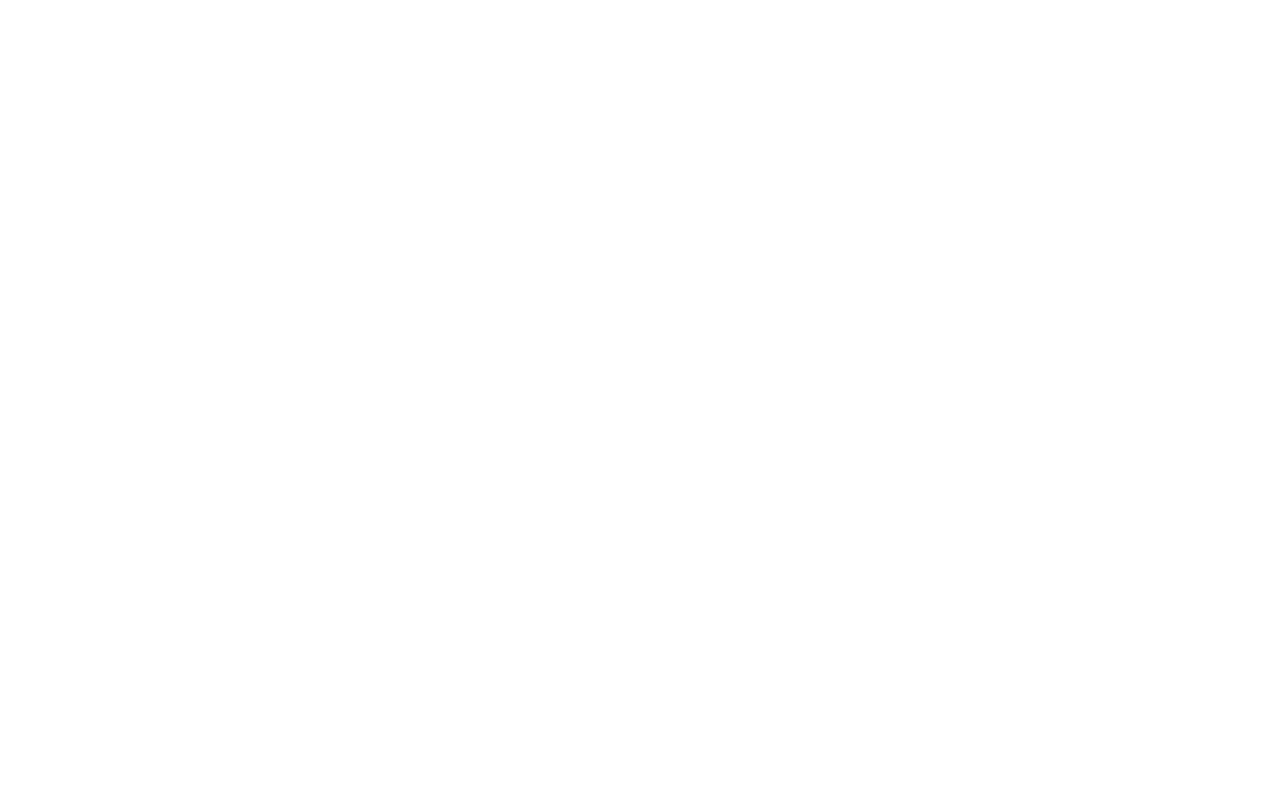
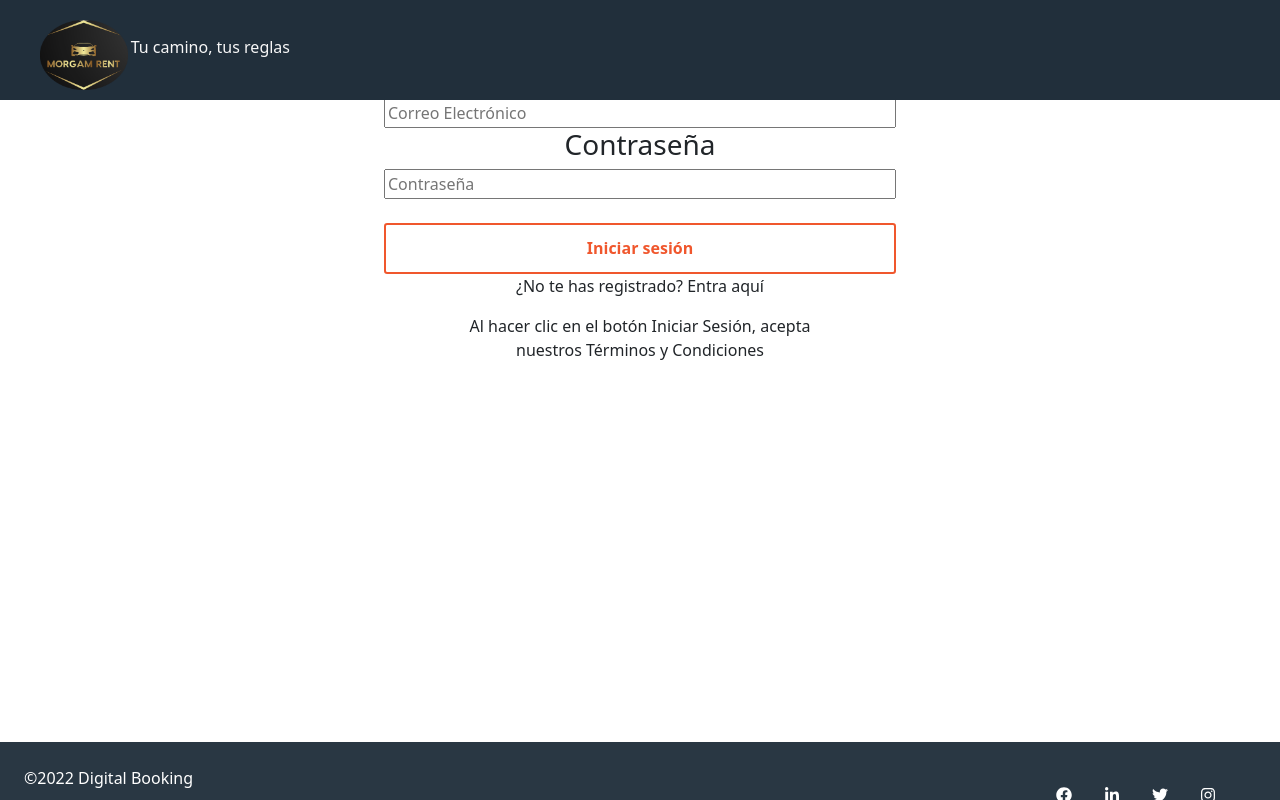
Before and after one commit to AdrianMoncada/Car-Rental, a React (Create React App) app in the folder frontEnd/carbooking/: page /home/signin in a window 1280 px wide. Built offline with nearby package versions, Linux system fonts and the light colour scheme.

Commit message:
solucionando conflictos

```diff
--- a/frontEnd/carbooking/src/components/header.js
+++ b/frontEnd/carbooking/src/components/header.js
@@ -1,36 +1,25 @@
 import React from "react";
 import { useNavigate, Link } from "react-router-dom";
+import Menum from './menu'
 import {
-  Headers,
-  ButtonSign,
-  ContainerBtn,
-  Icon,
-  ContainerIcon,
-  ContainerMenu,
-  Menu,
-  Icon2,
-  ContainerIcon2,
+  Headers,ButtonSign,ContainerBtn,
+  Icon,ContainerIcon,ContainerMenu,
 } from "../pages/home/home.styles";
 
-const Header = ({ mostrarModal, usuario }) => {
+
+
+ const Header = () => {
  const navigate = useNavigate();
     return (
        <Headers>
           <ContainerIcon>
-        <Link to="/home">
-          <Icon src="/per2.png" alt="digitlB" />
-        </Link>
+             <Link to="/home"><Icon src="/per2.png" alt='morgamlogo' /></Link>
              <p>Tu camino, tus reglas</p>
           </ContainerIcon>
-      <ContainerIcon2>
-        <Link to="/home">
-          <Icon2 src="/per2.png" alt="digitlB" />
-        </Link>
-      </ContainerIcon2>
+
           <ContainerMenu>
-        <Menu src="/menu.png" alt="digitlB" />
+          <Menum/>
           </ContainerMenu>
-
 
           <ContainerBtn>
              <ButtonSign onClick={() => navigate("signup")}>Crear cuenta</ButtonSign>
@@ -38,30 +27,8 @@ const Header = ({ mostrarModal, usuario }) => {
 
           </ContainerBtn>
        </Headers>
+
     )
  }
 
-// const Header = () => {
-// const navigate = useNavigate();
-//    return (
-//       <Headers>
-//          <ContainerIcon>
-//             <Link to="/home"><Icon src="/per2.png" alt='morgamlogo' /></Link>
-//             <p>Tu camino, tus reglas</p>
-//          </ContainerIcon>
-
-//          <ContainerMenu>
-//          <Menu/>
-//          </ContainerMenu>
-
-//          <ContainerBtn>
-//             <ButtonSign onClick={() => navigate("signup")}>Crear cuenta</ButtonSign>
-//             <ButtonSign onClick={() => navigate("signin")}>Iniciar sesion</ButtonSign>
-
-//          </ContainerBtn>
-//       </Headers>
-
-//    )
-// }
-
 export default Header
--- /dev/null
+++ b/frontEnd/carbooking/src/components/hearderSecond.js
@@ -0,0 +1,23 @@
+import React from 'react';
+import { Link } from 'react-router-dom';
+import {
+   Headers,
+   Icon, ContainerIcon
+} from '../pages/home/home.styles';
+
+
+const HeaderSecond = () => {
+
+   return (
+      <Headers>
+         <ContainerIcon>
+            <Link to="/home"><Icon src="/per2.png" alt='morgamlogo' /></Link>
+            <p>Tu camino, tus reglas</p>
+         </ContainerIcon>
+
+      </Headers>
+
+   )
+}
+
+export default HeaderSecond
--- a/frontEnd/carbooking/src/components/menu.js
+++ b/frontEnd/carbooking/src/components/menu.js
@@ -9,8 +9,8 @@ const Menum = () => {
       <div>
          <input type="checkbox" id="abrir-cerrar" name="abrir-cerrar" value=""/>
          <label for="abrir-cerrar">&#9776;
-         <span class="abrir">Abrir</span>
-         <span class="cerrar">Cerrar</span>
+         <span class="abrir"></span>
+         <span class="cerrar"></span>
          </label>
          <div id="sidebar" class="sidebar">
          <ul class="menu">
--- a/frontEnd/carbooking/src/components/menustyles.css
+++ b/frontEnd/carbooking/src/components/menustyles.css
@@ -21,7 +21,7 @@ input#abrir-cerrar {
 label[for="abrir-cerrar"] {
     cursor:pointer;
     padding: 1rem;
-    background-color:#333;
+
     color:#fff;
     display:inline-block;
     width:65%;
--- a/frontEnd/carbooking/src/pages/Login/Login.js
+++ b/frontEnd/carbooking/src/pages/Login/Login.js
@@ -1,16 +1,22 @@
 import React from 'react';
 import LoginScreens from '../../components/component/Forms/FormLogin/LoginScreen';
-import Modal from 'react-bootstrap/Modal';
+import Footer from '../../components/footer';
 
-export default function Login ({mostrar, cerrarModal, usuario, cambiarUsuario}){
+import HeaderSecond from '../../components/hearderSecond';
+import { Headers, Footers} from './login.styles';
+
+export default function Login (){
 
     return(
-      <Modal show={mostrar} onHide={cerrarModal}>
-        <Modal.Header closeButton>
-          <Modal.Title>Login</Modal.Title>
-        </Modal.Header>
-        <Modal.Body><LoginScreens usuario={usuario} cambiarUsuario={cambiarUsuario} cerrarModal={cerrarModal} /></Modal.Body>
-      </Modal>
+      <body>
+        <Headers>
+          <HeaderSecond/>
+        </Headers>
+        <LoginScreens />
+        <Footers>
+          <Footer />
+        </Footers>
+      </body>
     );
 
 }
--- a/frontEnd/carbooking/src/pages/Register/Register.js
+++ b/frontEnd/carbooking/src/pages/Register/Register.js
@@ -1,5 +1,6 @@
 import React from 'react';
-import Header from '../../components/header';
+import HeaderSecond from '../../components/hearderSecond';
+
 import Footer from '../../components/footer';
 import {Form, Button, Inputs, CenteredText, LastParagraph, InputsContainer } from './Register.styles';
 import { Headers, Footers } from '../Login/login.styles';
@@ -11,7 +12,7 @@ export default function Register (){
 
         <body>
             <Headers>
-                <Header/>
+                <HeaderSecond/>
             </Headers>
         <Form >
 
--- a/frontEnd/carbooking/src/pages/home/home.js
+++ b/frontEnd/carbooking/src/pages/home/home.js
@@ -1,34 +1,23 @@
-import React, { useState } from 'react';
+import React from 'react';
 import  Header  from '../../components/header';
+import Banner from '../../components/component/banner/banner';
 import  Footer  from '../../components/footer';
 import List  from   '../../components/List';
 import CardCategories from '../../components/category/listCategories';
 import { Container } from './home.styles'
-import BannerSearch from '../../components/component/banner/banner';
-import Login from '../Login/Login';
-//import SelectCiudades from '../../components/component/banner/selectciudades';
-//import calendariobanner from '../../components/component/calendarioBanner/calendariobanner';
 
 
 const Home = () =>{
-    const [show, setShow] = useState(false);
-    const [user, setUser] = useState({
-        nombre: "Administrador",
-        correo: "admin@carbooking.com",
-        password: "123456",
-        acceso: false,
-      });
-    const handleClose = () => setShow(false);
-    const handleShow = () => setShow(true);
 
     return (
       <Container>
-        <Header usuario={user} mostrarModal={handleShow}/>
-        <BannerSearch />
+         <Header/>
+         <Banner/>
          <CardCategories/>
+
          <List/>
          <Footer/>
-        <Login mostrar={show} cerrarModal={handleClose} usuario={user} cambiarUsuario={setUser} />
+
       </Container>
      )
 }
--- a/frontEnd/carbooking/src/pages/home/home.styles.js
+++ b/frontEnd/carbooking/src/pages/home/home.styles.js
@@ -32,14 +32,15 @@ export const Headers = styled.header`
 export const ContainerIcon = styled.div`
   display: flex;
   justify-content:space-between;
+  align-items:center;
 
   margin-top:30px;
-  padding-right:20px;
-  width:252px;
+  padding-right:40px;
+  width:290px;
   margin-left:40px;
   margin-top 10px;
 
-  @media (max-width: 640px) {
+  @media (max-width: 237px) {
     display: none;
   }
 `;
@@ -100,8 +101,10 @@ export const ButtonSign = styled.button`
 export const ContainerMenu = styled.div`
   display: none;
   margin-top:30px;
-  padding-right:40px;
-  padding-left:180px;
+  backgroun:blue;
+
+  padding-right:60px;
+  padding-left:20px;
   width:50px;
 
   @media (max-width: 667px) {
```
Lines whose indentation alone changed are shown as unchanged.
